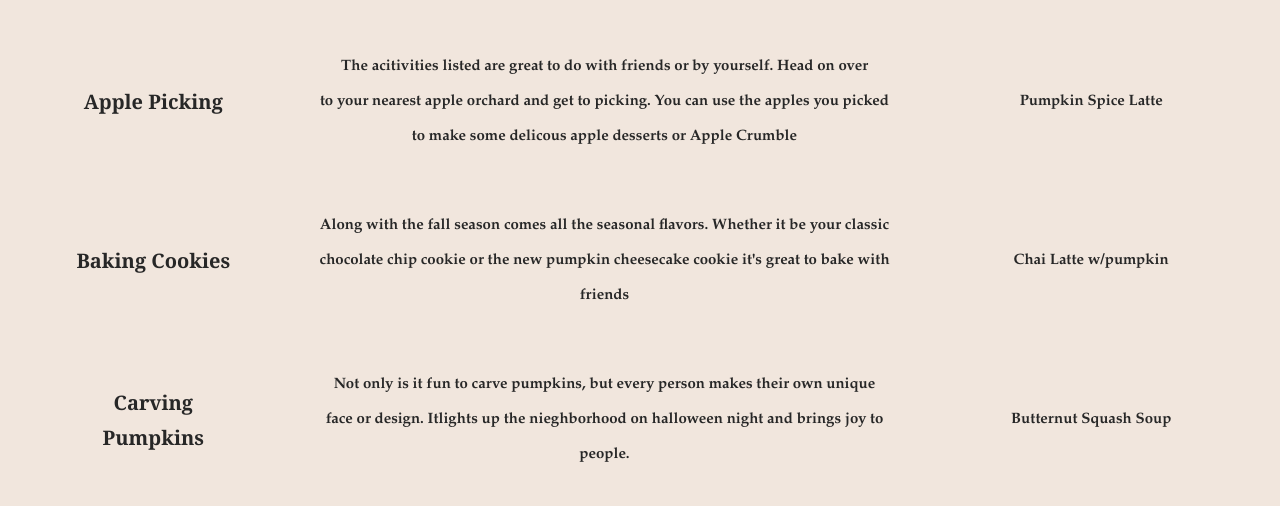
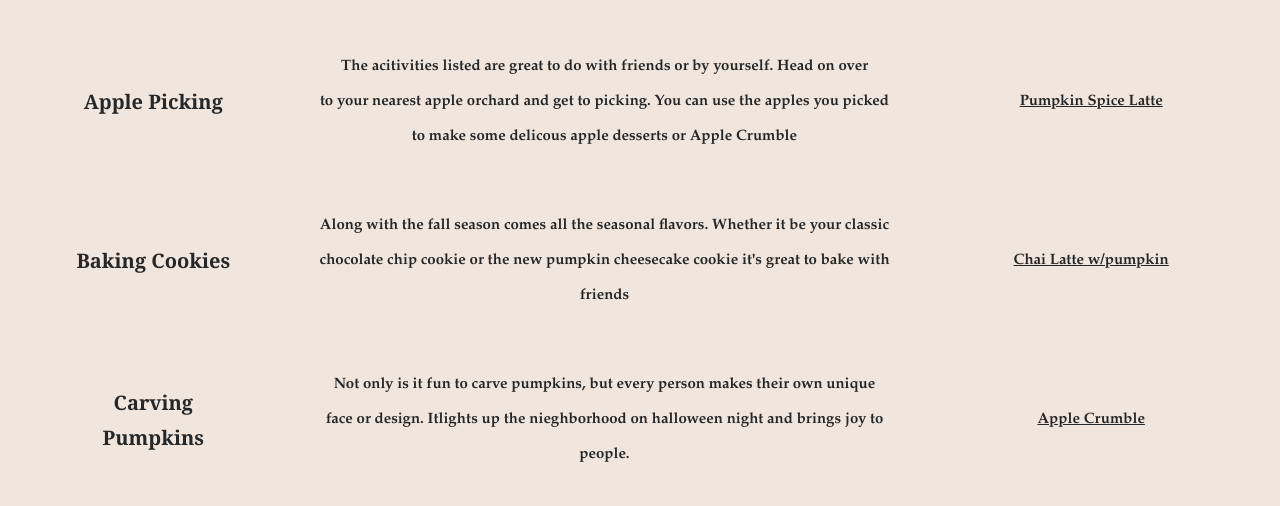
Before and after one commit to ritikavarghese/Elevating-Your-Web-Page, a plain HTML site: page index.html in a window 1280 px wide. Shown: the part 294-800 px from the top of the page. Drawn offline with Linux system fonts and the light colour scheme.

Commit message:
links!!!!

```diff
--- a/index.html
+++ b/index.html
@@ -27,14 +27,14 @@
                         Head on over <br>to your nearest  apple orchard and get to picking.
                         You can use the apples you picked<br> to make some delicous apple desserts or
                         Apple Crumble</td>
-                    <td>Pumpkin Spice Latte</td>
+                    <td><a id="fd" href ="https://www.starbucks.com/menu/product/418/hot">Pumpkin Spice Latte</a></td>
                 </tr>
                 <tr>
                     <td id="activities">Baking Cookies</td>
                     <td>Along with the fall season comes all the seasonal flavors.
                         Whether it be your classic <br> chocolate chip cookie or the new
                         pumpkin cheesecake cookie it's great to bake with friends</td>
-                    <td>Chai Latte w/pumpkin</td>
+                    <td><a id="fd" href="https://www.starbucks.com/menu/product/2123774/iced">Chai Latte w/pumpkin</a></td>
                 </tr>
                 <tr>
                     <td id="activities">Carving Pumpkins</td>
@@ -43,7 +43,7 @@
                         own unique <br> face or design. Itlights up the nieghborhood on halloween
                         night and brings joy to people.
                     </td>
-                    <td>Butternut Squash Soup</td>
+                    <td><a  id="fd" href="https://cooking.nytimes.com/recipes/1018638-apple-crumble">Apple Crumble</a></td>
                 </tr>
             </table>
 
@@ -53,19 +53,9 @@
         </center>
     </p>
 
-    <br>
-    <br>
-    <br>
-    <br>
-    <br>
-    <br>
-    <br>
-    <br>
-    <br>
-    <br>
-    <br>
-    <br>
-    <br>
+    <br><br><br><br><br><br><br><br><br><br><br><br><br>
+
+
     Sources: Leaf - Corner Leaves Cliparts <a href ="https://clipart-library.com/clipart/corner-leaves-cliparts_16.htm"> link </a>
     <br>
     Apple Clipart - Transparent Apple Cliparts <a href ="https://clipart-library.com/img/2076315.png"> link </a>
--- a/style.css
+++ b/style.css
@@ -38,6 +38,10 @@ td{
     font-size:  20px;
 }
 
+#fd{
+    color:rgb(39, 39, 39);
+}
+
 body{
     background-color: #f1e6dd;
 }
```
